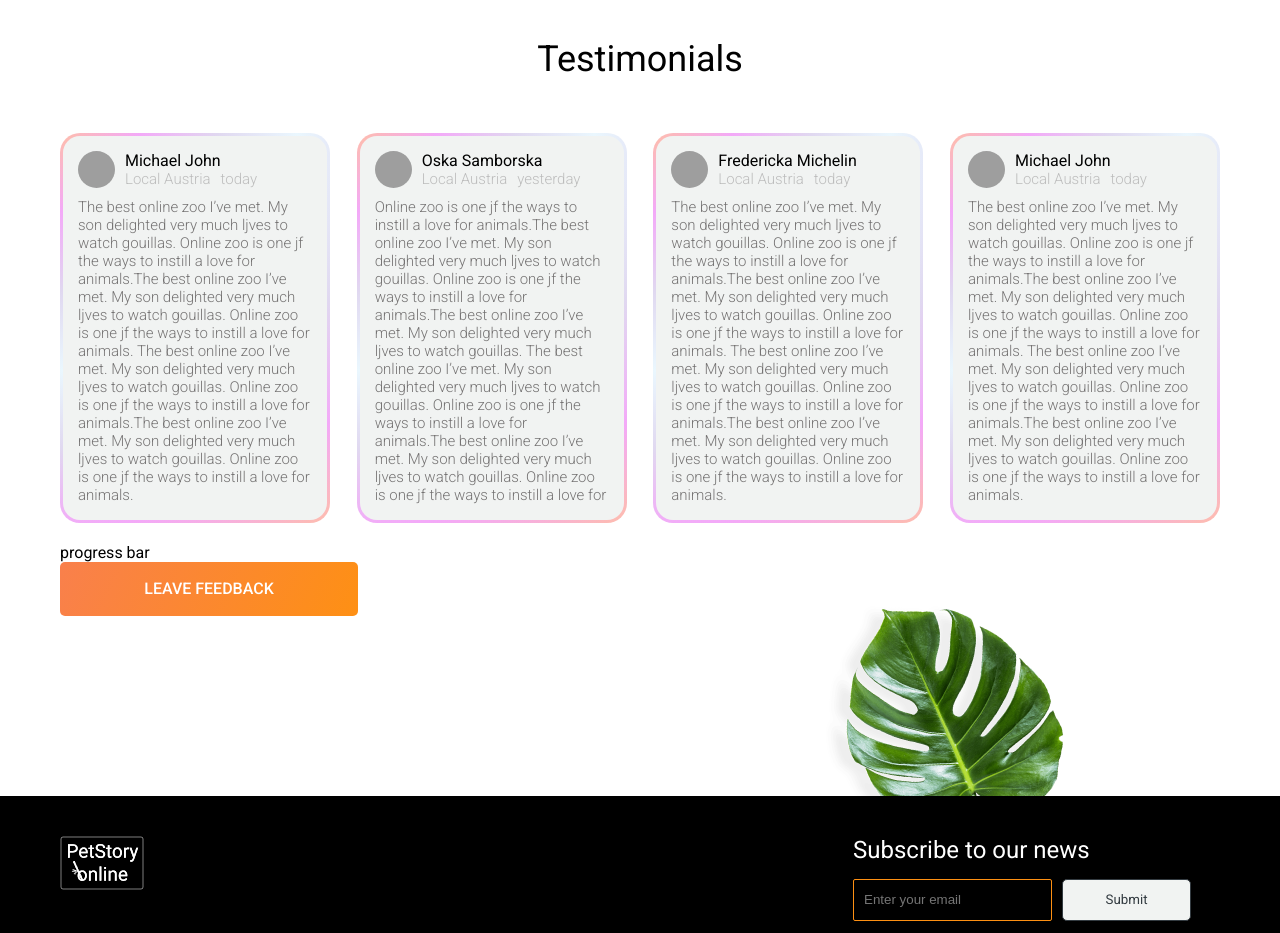
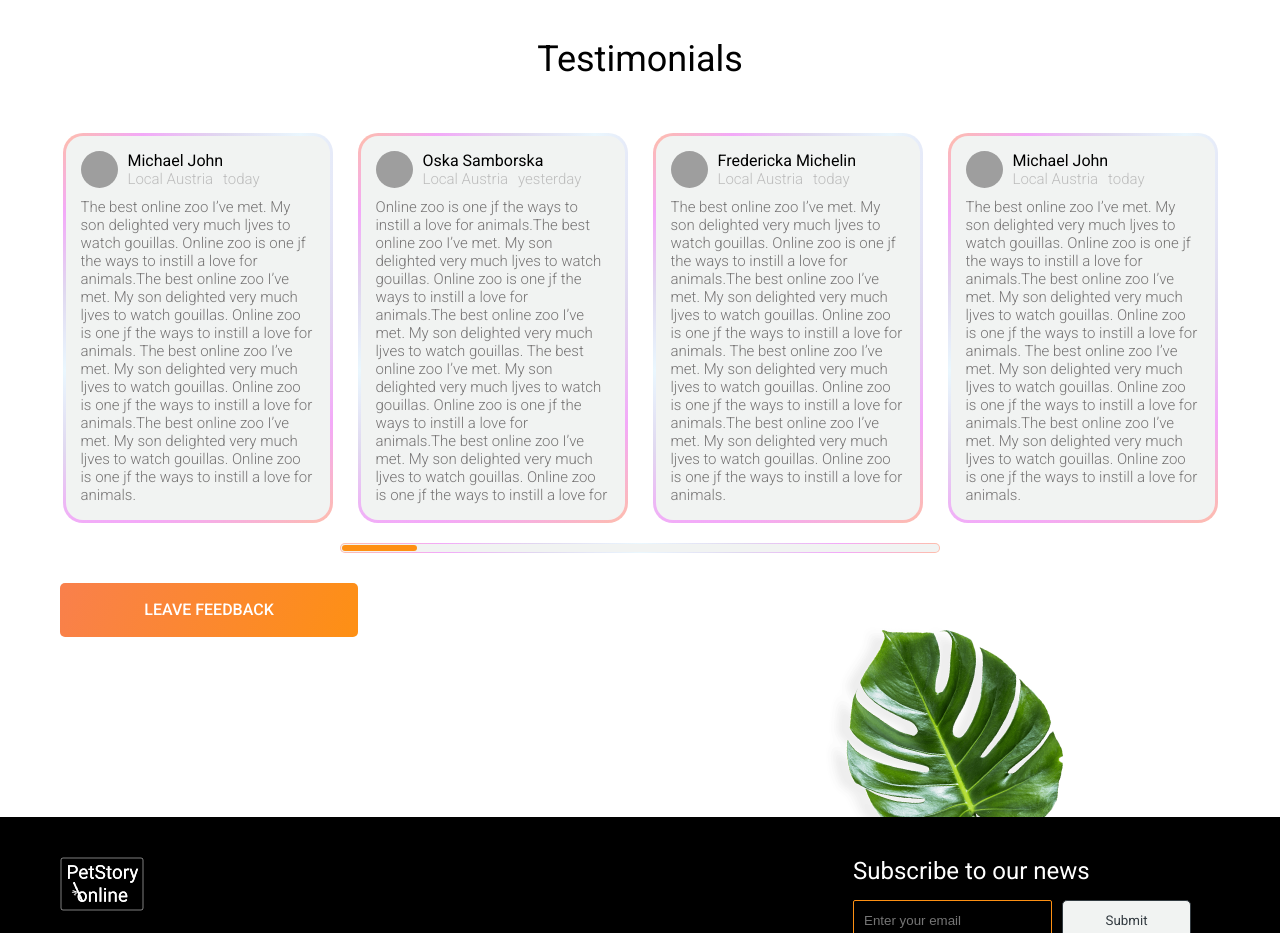
Before and after one commit to VerchkaFeya/online-zoo, a React (Create React App) app: page / in a window 1280 px wide. Shown: the part 2640-3573 px from the top of the page. Built offline with nearby package versions, Linux system fonts and the light colour scheme; grey boxes are pictures that could not be loaded.

Commit message:
layout/testimonials: add progress bar

```diff
--- a/src/sections/Testimonials/Testimonials.tsx
+++ b/src/sections/Testimonials/Testimonials.tsx
@@ -1,19 +1,36 @@
+import { useState } from "react";
 import { Button, TestimonialCard } from "../../components";
 import { testimonialsData } from "./data";
 
 export const Testimonials = () => {
+  const [rangeValue, setRangeValue] = useState("0");
+
   return (
     <section className="testimonials">
       <div className="wrapper">
         <h3 className="testimonials__title">Testimonials</h3>
         <div className="testimonials__cards">
-          <TestimonialCard card={testimonialsData[0]} />
-          <TestimonialCard card={testimonialsData[1]} />
-          <TestimonialCard card={testimonialsData[2]} />
-          <TestimonialCard card={testimonialsData[3]} />
+          <div
+            className="testimonials__cards-wrapper"
+            style={{ transform: `translateX(-${295 * Number(rangeValue)}px)` }}
+          >
+            {testimonialsData.map((item, key) => {
+              return <TestimonialCard card={item} key={`${key}-card`} />;
+            })}
+          </div>
         </div>
-        <div className="testimonials__progress-bar">
-          progress bar
+        <div className="testimonials__progress-bar progress-bar">
+          <input
+            type="range"
+            min="0"
+            max="7"
+            step="1"
+            value={rangeValue}
+            className="progress-bar__range"
+            onChange={(e: React.ChangeEvent<HTMLInputElement>) =>
+              setRangeValue(e.target.value)
+            }
+          />
         </div>
         <Button form="square">Leave feedback</Button>
       </div>
--- a/src/sections/Testimonials/data.ts
+++ b/src/sections/Testimonials/data.ts
@@ -43,4 +43,70 @@ export const testimonialsData = [
     text: `The best online zoo I’ve met. My son delighted very much ljves to watch gouillas. Online zoo is one jf the ways to instill a love for animals.The best online zoo I’ve met. My son delighted very much ljves to watch gouillas. Online zoo is one jf the ways to instill a love for animals.
     The best online zoo I’ve met. My son delighted very much ljves to watch gouillas. Online zoo is one jf the ways to instill a love for animals.The best online zoo I’ve met. My son delighted very much ljves to watch gouillas. Online zoo is one jf the ways to instill a love for animals.`,
   },
+  {
+    avatar: "https://i.pravatar.cc/150?u=a042581f4e29729704d",
+    location: "Local Austria",
+    name: "Oska Samborska",
+    time: "yesterday",
+    text: `Online zoo is one jf the ways to instill a love for animals.The best online zoo I’ve met. My son delighted very much ljves to watch gouillas. Online zoo is one jf the ways to instill a love for animals.The best online zoo I’ve met. My son delighted very much ljves to watch gouillas.
+    The best online zoo I’ve met. My son delighted very much ljves to watch gouillas. Online zoo is one jf the ways to instill a love for animals.The best online zoo I’ve met. My son delighted very much ljves to watch gouillas. Online zoo is one jf the ways to instill a love for animals.
+
+    The best online zoo I’ve met. My son delighted very much ljves to watch gouillas. Online zoo is one jf the ways to instill a love for animals.The best online zoo I’ve met. My son delighted very much ljves to watch gouillas. Online zoo is one jf the ways to instill a love for animals.
+    `,
+  },
+  {
+    avatar: "https://i.pravatar.cc/150?u=a042581f4e29721704d",
+    location: "Local Austria",
+    name: "Oska Samborska",
+    time: "yesterday",
+    text: `Online zoo is one jf the ways to instill a love for animals.The best online zoo I’ve met. My son delighted very much ljves to watch gouillas. Online zoo is one jf the ways to instill a love for animals.The best online zoo I’ve met. My son delighted very much ljves to watch gouillas.
+    The best online zoo I’ve met. My son delighted very much ljves to watch gouillas. Online zoo is one jf the ways to instill a love for animals.The best online zoo I’ve met. My son delighted very much ljves to watch gouillas. Online zoo is one jf the ways to instill a love for animals.
+
+    The best online zoo I’ve met. My son delighted very much ljves to watch gouillas. Online zoo is one jf the ways to instill a love for animals.The best online zoo I’ve met. My son delighted very much ljves to watch gouillas. Online zoo is one jf the ways to instill a love for animals.
+    `,
+  },
+  {
+    avatar: "https://i.pravatar.cc/150?u=a046581f4e29729704d",
+    location: "Local Austria",
+    name: "Oska Samborska",
+    time: "yesterday",
+    text: `Online zoo is one jf the ways to instill a love for animals.The best online zoo I’ve met. My son delighted very much ljves to watch gouillas. Online zoo is one jf the ways to instill a love for animals.The best online zoo I’ve met. My son delighted very much ljves to watch gouillas.
+    The best online zoo I’ve met. My son delighted very much ljves to watch gouillas. Online zoo is one jf the ways to instill a love for animals.The best online zoo I’ve met. My son delighted very much ljves to watch gouillas. Online zoo is one jf the ways to instill a love for animals.
+
+    The best online zoo I’ve met. My son delighted very much ljves to watch gouillas. Online zoo is one jf the ways to instill a love for animals.The best online zoo I’ve met. My son delighted very much ljves to watch gouillas. Online zoo is one jf the ways to instill a love for animals.
+    `,
+  },
+  {
+    avatar: "https://i.pravatar.cc/150?u=a042581f4e29729784d",
+    location: "Local Austria",
+    name: "Oska Samborska",
+    time: "yesterday",
+    text: `Online zoo is one jf the ways to instill a love for animals.The best online zoo I’ve met. My son delighted very much ljves to watch gouillas. Online zoo is one jf the ways to instill a love for animals.The best online zoo I’ve met. My son delighted very much ljves to watch gouillas.
+    The best online zoo I’ve met. My son delighted very much ljves to watch gouillas. Online zoo is one jf the ways to instill a love for animals.The best online zoo I’ve met. My son delighted very much ljves to watch gouillas. Online zoo is one jf the ways to instill a love for animals.
+
+    The best online zoo I’ve met. My son delighted very much ljves to watch gouillas. Online zoo is one jf the ways to instill a love for animals.The best online zoo I’ve met. My son delighted very much ljves to watch gouillas. Online zoo is one jf the ways to instill a love for animals.
+    `,
+  },
+  {
+    avatar: "https://i.pravatar.cc/150?u=a042581f4e29479704d",
+    location: "Local Austria",
+    name: "Oska Samborska",
+    time: "yesterday",
+    text: `Online zoo is one jf the ways to instill a love for animals.The best online zoo I’ve met. My son delighted very much ljves to watch gouillas. Online zoo is one jf the ways to instill a love for animals.The best online zoo I’ve met. My son delighted very much ljves to watch gouillas.
+    The best online zoo I’ve met. My son delighted very much ljves to watch gouillas. Online zoo is one jf the ways to instill a love for animals.The best online zoo I’ve met. My son delighted very much ljves to watch gouillas. Online zoo is one jf the ways to instill a love for animals.
+
+    The best online zoo I’ve met. My son delighted very much ljves to watch gouillas. Online zoo is one jf the ways to instill a love for animals.The best online zoo I’ve met. My son delighted very much ljves to watch gouillas. Online zoo is one jf the ways to instill a love for animals.
+    `,
+  },
+  {
+    avatar: "https://i.pravatar.cc/150?u=a042581f3e29729704d",
+    location: "Local Austria",
+    name: "Oska Samborska",
+    time: "yesterday",
+    text: `Online zoo is one jf the ways to instill a love for animals.The best online zoo I’ve met. My son delighted very much ljves to watch gouillas. Online zoo is one jf the ways to instill a love for animals.The best online zoo I’ve met. My son delighted very much ljves to watch gouillas.
+    The best online zoo I’ve met. My son delighted very much ljves to watch gouillas. Online zoo is one jf the ways to instill a love for animals.The best online zoo I’ve met. My son delighted very much ljves to watch gouillas. Online zoo is one jf the ways to instill a love for animals.
+
+    The best online zoo I’ve met. My son delighted very much ljves to watch gouillas. Online zoo is one jf the ways to instill a love for animals.The best online zoo I’ve met. My son delighted very much ljves to watch gouillas. Online zoo is one jf the ways to instill a love for animals.
+    `,
+  },
 ];
--- a/src/styles/components/_testimonial-card.scss
+++ b/src/styles/components/_testimonial-card.scss
@@ -1,6 +1,7 @@
 .testimonial-card {
   width: 270px;
   height: 390px;
+  flex: 0 0 auto;
   padding: 15px 15px 20px 15px;
   @include font(15px, 120%, 300);
   color: $testimonial-text;
@@ -19,7 +20,6 @@
     );
   background-origin: border-box;
   background-clip: padding-box, border-box;
-
 
   &__header {
     @include flex(flex-start, center);
--- a/src/styles/sections/_index.scss
+++ b/src/styles/sections/_index.scss
@@ -2,4 +2,4 @@
 @import "./backstage";
 
 @import "./pick-and-feed";
-@import './testimonials';
+@import "./testimonials";
--- a/src/styles/sections/_testimonials.scss
+++ b/src/styles/sections/_testimonials.scss
@@ -1,5 +1,4 @@
 .testimonials {
-
   background-image: url("../../../public/testimonials-leaf.png");
   background-repeat: no-repeat;
   background-position: right 15% bottom -180px;
@@ -7,13 +6,65 @@
   padding: 140px 0 180px 0;
 
   &__title {
-    @include font (36px, 130%, 400);
+    @include font(36px, 130%, 400);
     text-align: center;
   }
 
   &__cards {
-    width: 100%;
-    @include flex (space-between, center);
-    margin: 50px 0 20px 0;
+    width: 1155px;
+    margin: 50px auto 0 auto;
+    overflow: hidden;
+  }
+
+  &__cards-wrapper {
+    @include flex(flex-start, center);
+    position: relative;
+    gap: 25px;
+    transition: 0.5s;
+  }
+
+  &__progress-bar {
+    @include flex(center, center);
+    margin: 20px 0 30px 0;
   }
 }
+
+.progress-bar {
+  &__range {
+    display: block;
+    -webkit-appearance: none;
+    width: 600px;
+    height: 10px;
+    border-radius: 5px;
+    border: 1px solid transparent;
+    padding: 1px;
+    border-radius: 20px;
+    background-image: linear-gradient(#f1f3f2, #f1f3f2),
+      radial-gradient(
+        circle at top left,
+        rgba(254, 189, 171, 1),
+        rgba(243, 169, 248, 1),
+        #e0d8f0,
+        #eaf7fe,
+        #e0d8f0,
+        rgba(243, 169, 248, 1),
+        rgba(254, 189, 171, 1)
+      );
+    background-origin: border-box;
+    background-clip: padding-box, border-box;
+
+    &::-webkit-slider-thumb {
+      width: calc(100% / 8);
+      -webkit-appearance: none;
+      cursor: pointer;
+      transition: 0.3s ease-in-out;
+      background-color: $brand-color;
+      height: 6px;
+      border-radius: 3px;
+
+      &:hover {
+        background-color: $brand-color-hover;
+      }
+    }
+  }
+}
```
